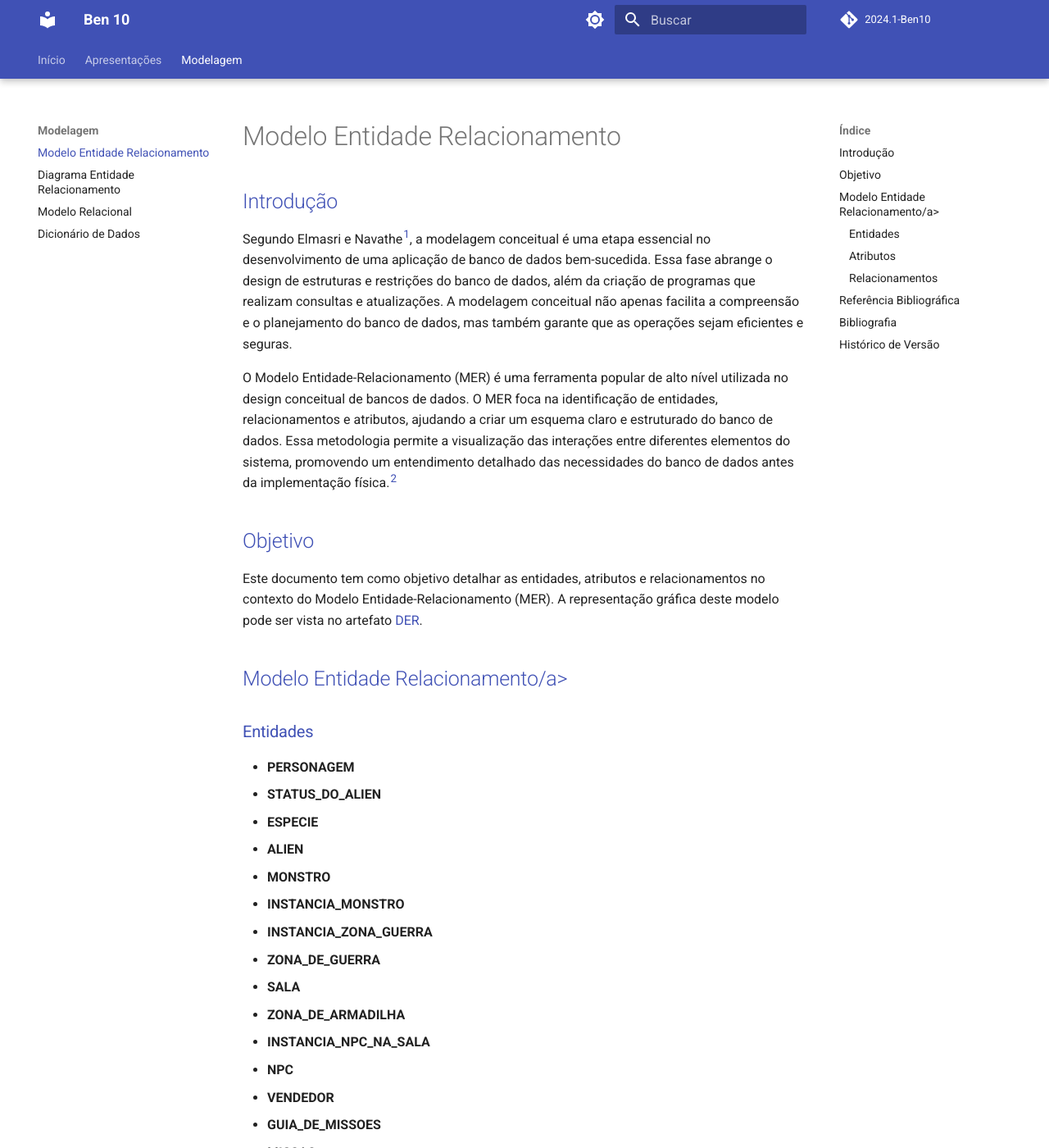
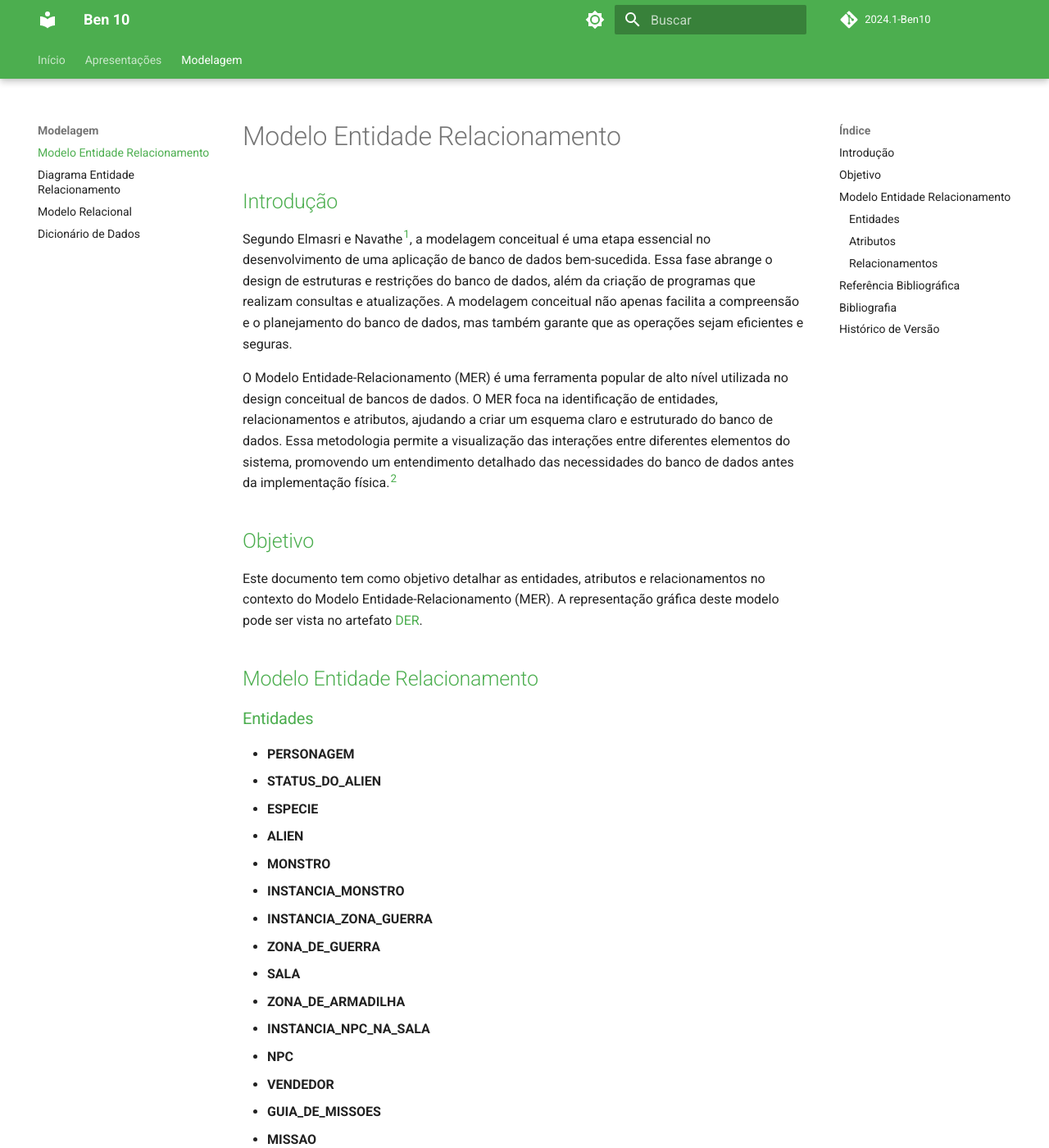
Before and after one commit to SBD1/2024.1-Ben10, an MkDocs documentation site: the page built from docs/modulo1/MER.md, in a window 1280 px wide and 1400 px high. Shown: the whole window at 82% size. Built offline with MkDocs 1.6.1 and Material for MkDocs 9.7.7, drawn with Linux system fonts in a browser that asks for light colours; comment, search, counter and statistics services are not loaded; the version menu is left out.

Commit message:
template

```diff
--- /dev/null
+++ b/docs/assets/extra.css
@@ -0,0 +1,31 @@
+[data-md-color-scheme="claro"] {
+  --md-primary-fg-color: rgb(0, 0, 0) !important; /* Verde claro */
+  --md-accent-fg-color: rgb(7, 8, 6); /* Verde claro */
+  --md-default-bg-color: rgba(230, 255, 230, 1); /* Fundo verde muito claro */
+  --md-code-bg-color: rgb(255, 255, 255); /* Fundo branco para blocos de código */
+  --md-code-fg-color: rgb(0, 0, 0); /* Texto preto para código */
+  --md-typeset-a-color: rgba(102, 255, 0, 1); /* Verde claro para links */
+}
+
+[data-md-color-scheme="slate"] {
+  --md-primary-fg-color: rgb(54, 139, 1); /* Verde claro */
+  --md-accent-fg-color: rgba(102, 255, 0, 1) !important; /* Verde claro */
+  --md-default-bg-color: #000000; /* Fundo preto */
+  --md-typeset-a-color: rgba(102, 255, 0, 1) !important; /* Verde claro para links */
+  --md-code-bg-color: rgb(0, 0, 0); /* Fundo preto para blocos de código */
+  --md-code-fg-color: rgb(255, 255, 255); /* Texto branco para código */
+  --md-typeset-table-color: rgba(255, 255, 255, 0.211); /* Cores das tabelas */
+  --md-typeset-table-color--light: rgba(128, 128, 128, 0.157); /* Cores das tabelas claras */
+}
+
+[data-md-color-scheme="claro"] img[src$="#only-dark"],
+[data-md-color-scheme="claro"] img[src$="#gh-dark-mode-only"] {
+  display: none;
+}
+
+[data-md-color-scheme="slate"] img[src$="#only-light"],
+[data-md-color-scheme="slate"] img[src$="#gh-light-mode-only"] {
+  display: none;
+}
+
+bod
--- a/docs/modulo1/MER.md
+++ b/docs/modulo1/MER.md
@@ -11,7 +11,7 @@ O Modelo Entidade-Relacionamento (MER) é uma ferramenta popular de alto nível
 Este documento tem como objetivo detalhar as entidades, atributos e relacionamentos no contexto do Modelo Entidade-Relacionamento (MER).
 A representação gráfica deste modelo pode ser vista no artefato [DER](https://sbd1.github.io/2024.1-Ben10/modulo1/DER/).
 
-## <a>Modelo Entidade Relacionamento/a>
+## <a>Modelo Entidade Relacionamento</a>
 
 ### <a>Entidades</a>
 
--- a/mkdocs.yml
+++ b/mkdocs.yml
@@ -41,7 +41,9 @@ theme:
 
     # Palette toggle for light mode
     - media: "(prefers-color-scheme: light)"
-      scheme: claro
+      scheme: default
+      primary: 'green'
+      accent: 'light green'
       toggle:
         icon: material/brightness-7
         name: Mudar para o modo escuro
@@ -57,6 +59,9 @@ theme:
   #favicon: assets/arquivo.png
   #logo: assets/arquivo.png
 
+extra_css:
+  - assets/extra.css
+
 extra:
   version:
     provider: mike
```
Also changed, not shown: docs/modulo1/DD.md (+3 -0 lines).
